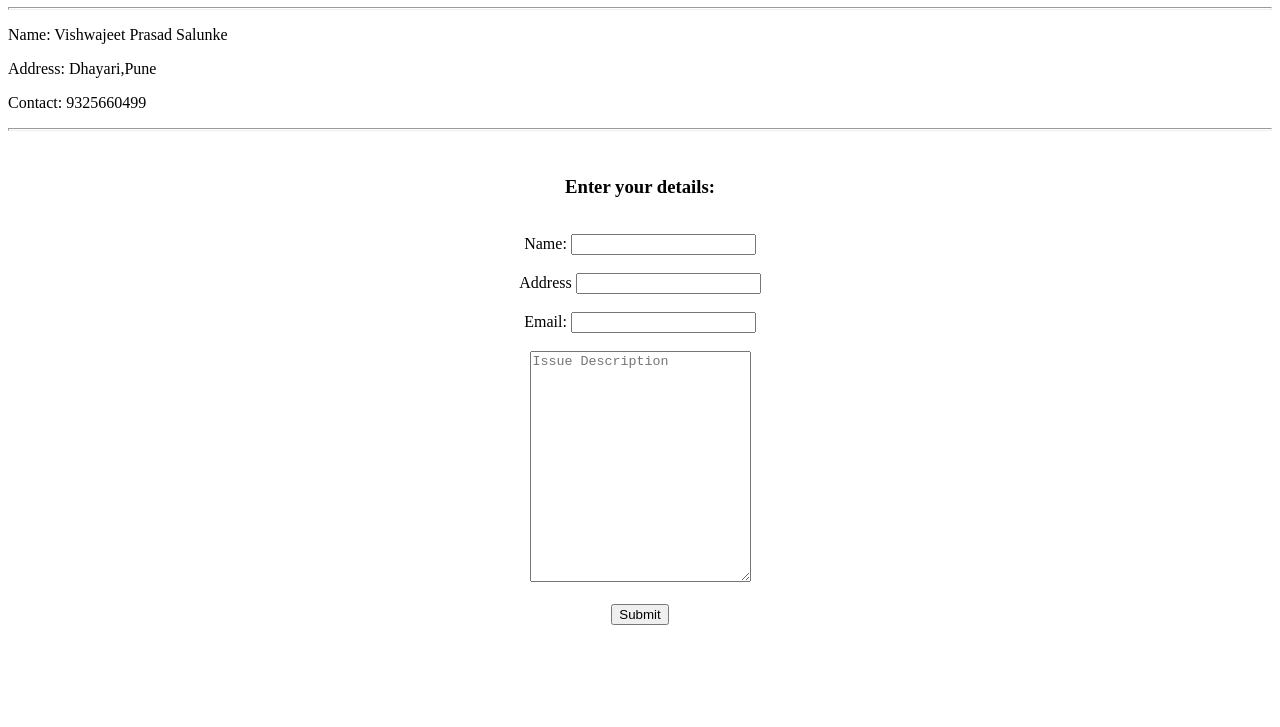
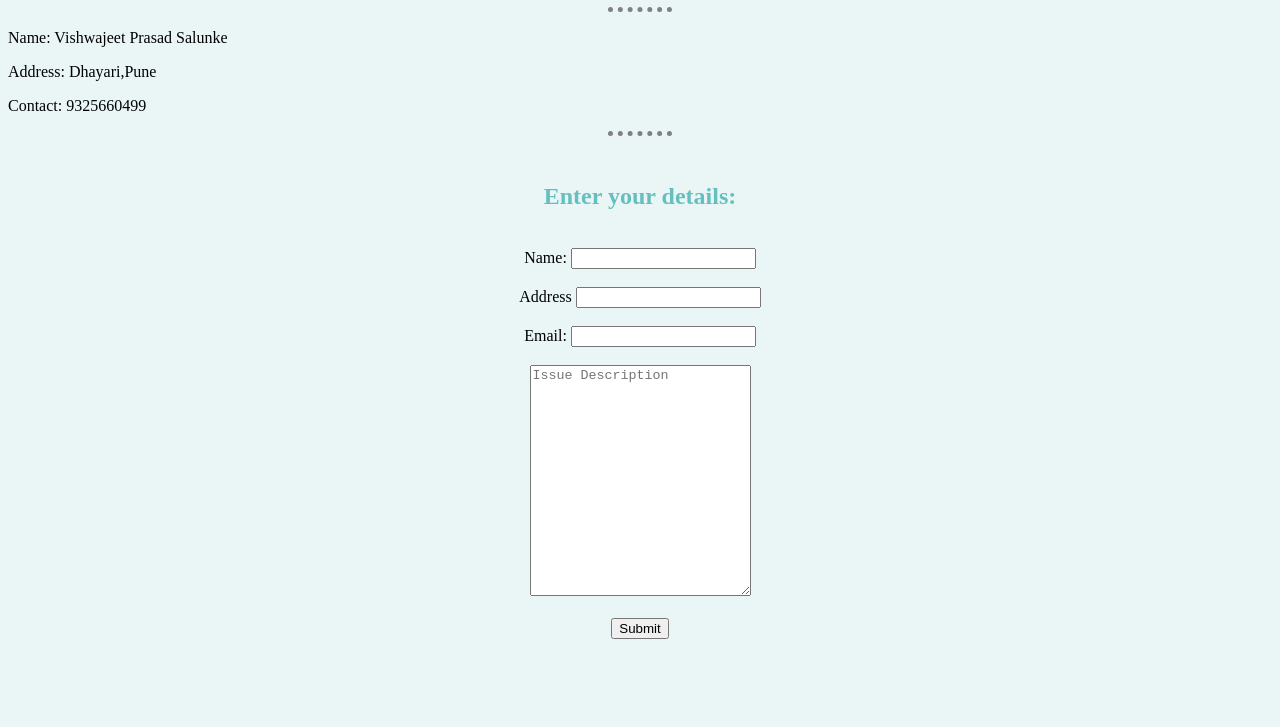
Before and after one commit to vishwajeetsalunke2080/personal_portfolio, a plain HTML site: page contact.html in a window 1280 px wide. Shown: the part 73-800 px from the top of the page. Drawn offline with Linux system fonts and the light colour scheme.

Commit message:
09/08/2022

```diff
--- a/contact.html
+++ b/contact.html
@@ -5,6 +5,7 @@
     <meta http-equiv="X-UA-Compatible" content="IE=edge">
     <meta name="viewport" content="width=device-width, initial-scale=1.0">
     <title>Contact</title>
+    <link rel="stylesheet" href="css/style.css">
 </head>
 <body>
     <h1>My Contact Details</h1>
@@ -14,7 +15,7 @@
     <p>Contact: 9325660499</p>
     <hr size="3">
     <br>
-    <h3 align="center">Enter your details:</h3><br>
+    <h2 align="center">Enter your details:</h2><br>
     <form align="center" method="post" enctype="text/plain" action="mailto:salunkevishwajeet577@gmail.com">
         <label for="client_name">Name:</label>
         <input type="text" name="client_name"><br><br>
--- /dev/null
+++ b/css/style.css
@@ -0,0 +1,14 @@
+
+body{
+    background-color: #EAF6F6;
+}
+hr{
+    border-style: none;
+    border-top-style: dotted;
+    border-color: gray;
+    border-width: 5px;
+    width:5%;
+}
+h1,h2{
+    color: #66BFBF;
+}
```
Also changed, not shown: index.html (+1 -0 lines).
